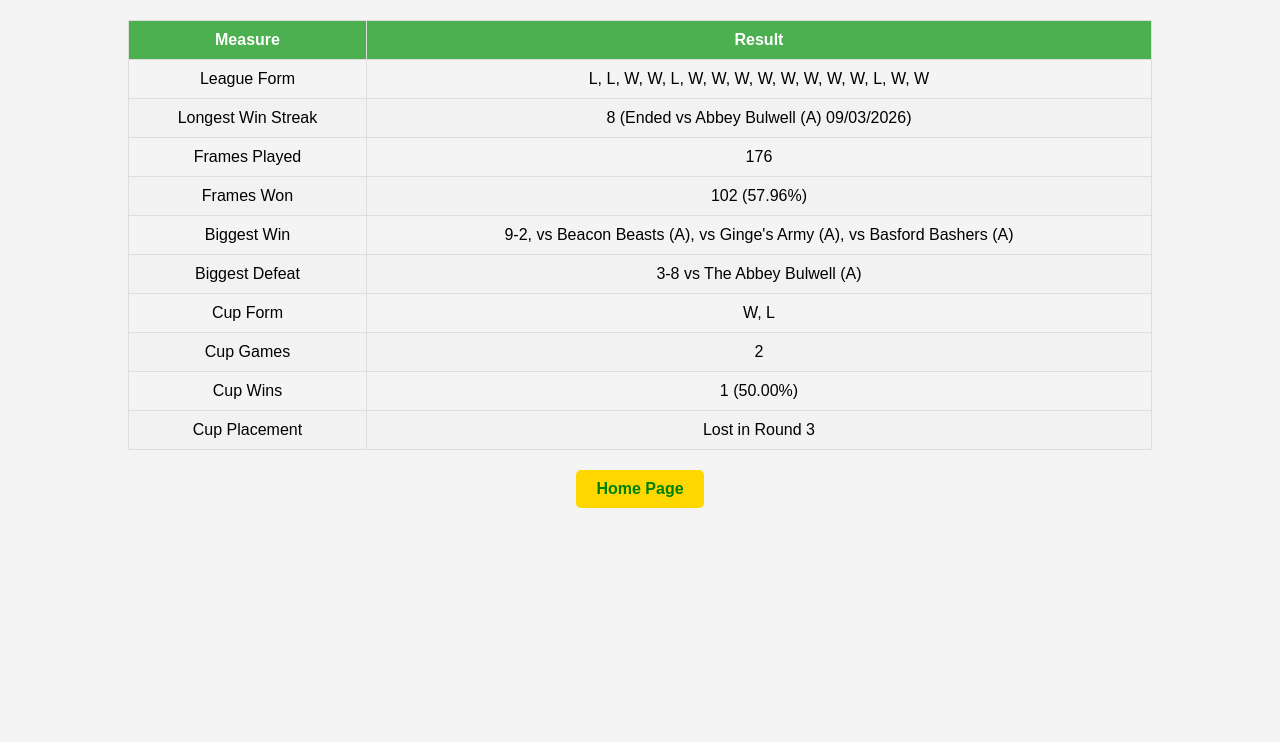
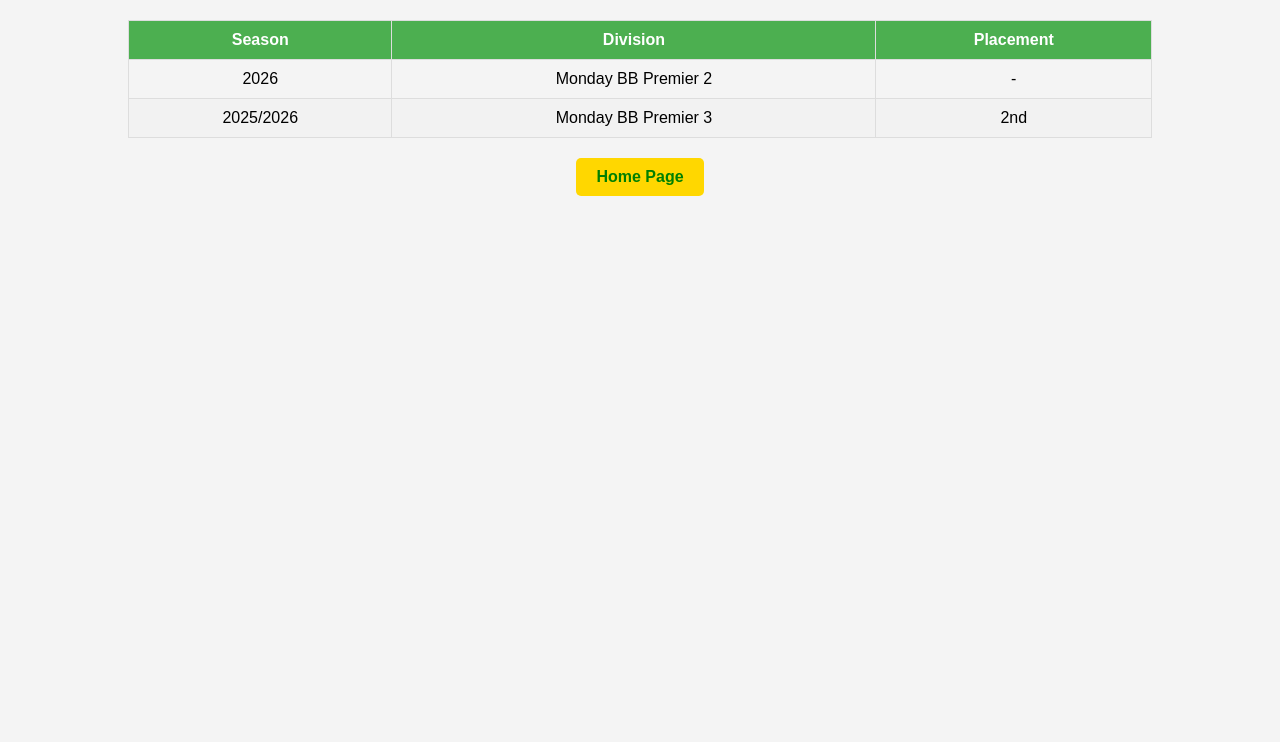
Before and after one commit to con-club-pool-2026/hall-of-fame, a plain HTML site: page index.html in a window 1280 px wide. Shown: the part 58-800 px from the top of the page. Drawn offline with Linux system fonts and the light colour scheme.

Commit message:
Update index.html

```diff
--- a/index.html
+++ b/index.html
@@ -73,56 +73,27 @@
 <body>
 
 <header>
-    <h1>Team Performance 2025/2025</h1>
+    <h1>Hall of Fame</h1>
 </header>
 
 <table>
     <thead>
         <tr>
-            <th>Measure</th>
-            <th>Result</th>
+            <th>Season</th>
+            <th>Division</th>
+            <th>Placement</th>
         </tr>
     </thead>
     <tbody>
         <tr>
-            <td>League Form</td>
-            <td>L, L, W, W, L, W, W, W, W, W, W, W, W, L, W, W</td>
+            <td>2026</td>
+            <td>Monday BB Premier 2</td>
+            <td>-</td>
         </tr>
         <tr>
-            <td>Longest Win Streak</td>
-            <td>8 (Ended vs Abbey Bulwell (A) 09/03/2026)</td>
-        </tr>
-        <tr>
-            <td>Frames Played</td>
-            <td>176</td>
-        </tr>
-        <tr>
-            <td>Frames Won</td>
-            <td>102 (57.96%)</td>
-        </tr>
-        <tr>
-            <td>Biggest Win</td>
-            <td>9-2, vs Beacon Beasts (A), vs Ginge's Army (A), vs Basford Bashers (A)</td>
-        </tr>
-        <tr>
-            <td>Biggest Defeat</td>
-            <td>3-8 vs The Abbey Bulwell (A)</td>
-        </tr>
-        <tr>
-            <td>Cup Form</td>
-            <td>W, L</td>
-        </tr>
-        <tr>
-            <td>Cup Games</td>
-            <td>2</td>
-        </tr>
-        <tr>
-            <td>Cup Wins</td>
-            <td>1 (50.00%)</td>
-        </tr>
-        <tr>
-            <td>Cup Placement</td>
-            <td>Lost in Round 3</td>
+            <td>2025/2026</td>
+            <td>Monday BB Premier 3</td>
+            <td>2nd</td>
         </tr>
     </tbody>
 </table>
```
